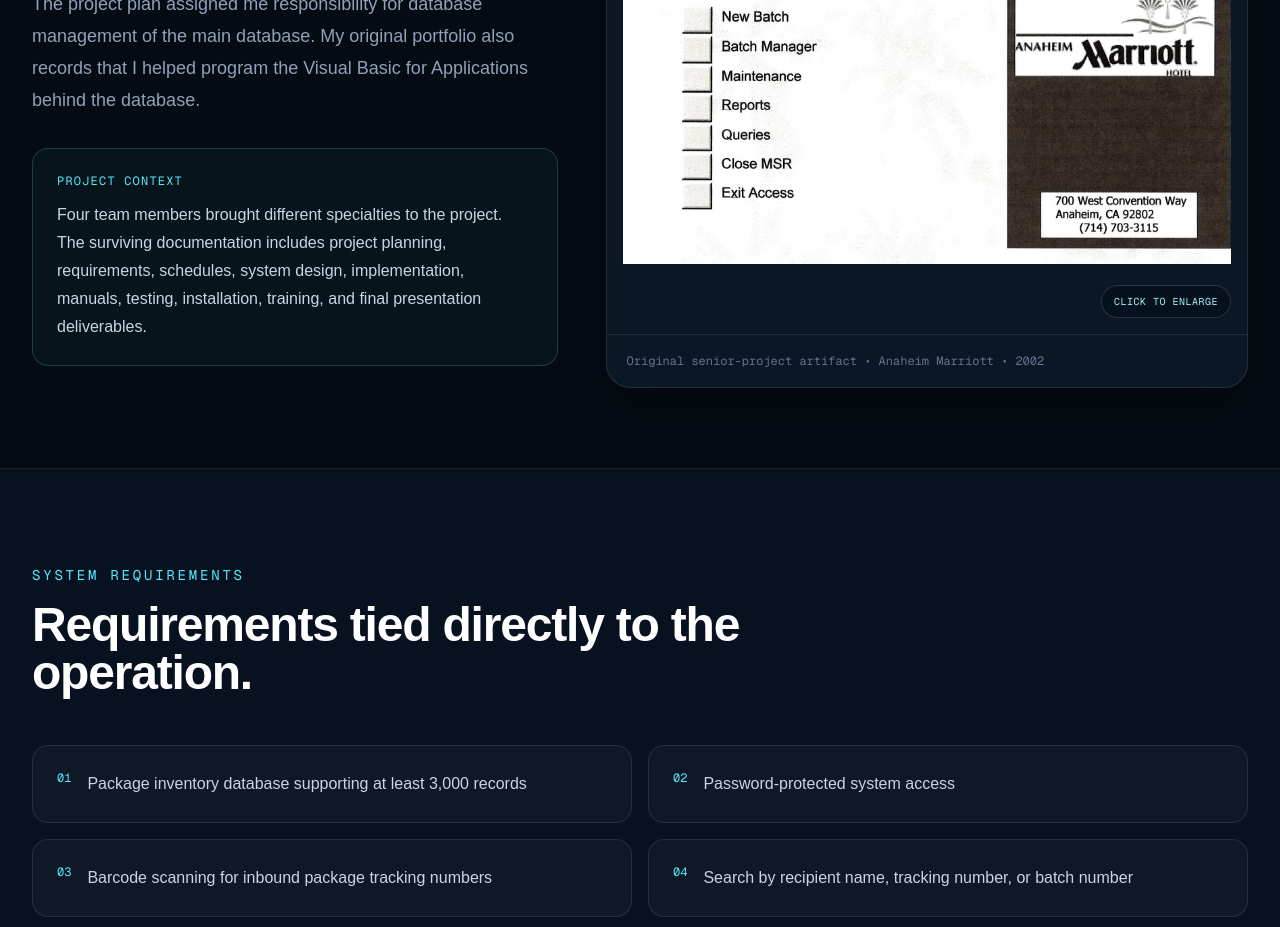
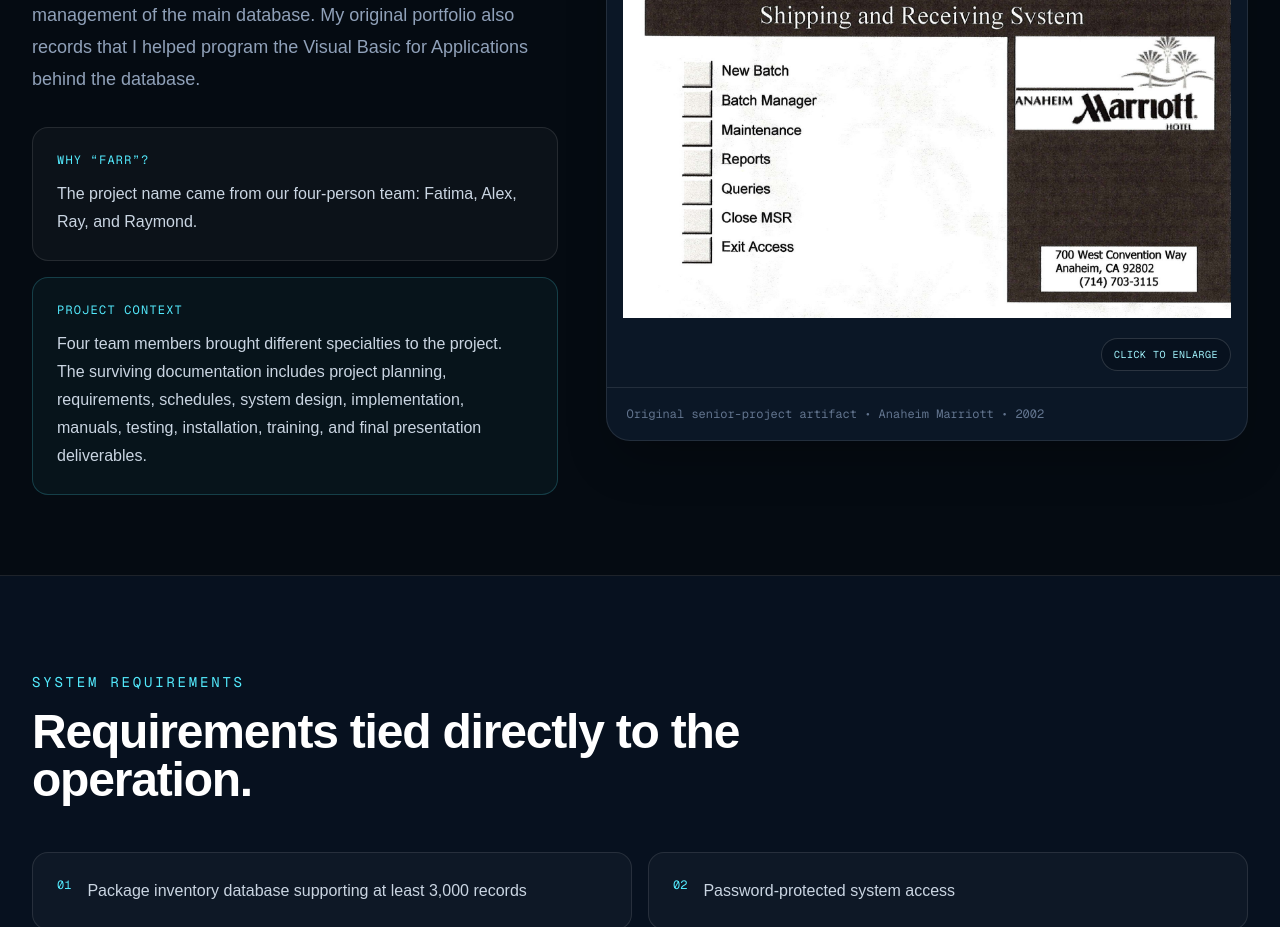
Before and after one commit to dynamind795-gh/rayresurreccion-portfolio, a Next.js app: page /projects/farr in a window 1280 px wide. Shown: the part 1460-2387 px from the top of the page. Built offline with nearby package versions, Linux system fonts and the light colour scheme.

Commit message:
farr why

```diff
--- a/src/app/projects/farr/page.tsx
+++ b/src/app/projects/farr/page.tsx
@@ -92,7 +92,14 @@ export default function FarrPage() {
                 database. My original portfolio also records that I helped program the Visual Basic
                 for Applications behind the database.
               </p>
-              <div className="mt-8 rounded-2xl border border-cyan-300/20 bg-cyan-300/[0.04] p-6">
+              <div className="mt-8 rounded-2xl border border-white/10 bg-white/[0.03] p-6">
+                <p className="font-mono text-xs tracking-widest text-cyan-300">WHY “FARR”?</p>
+                <p className="mt-3 leading-7 text-slate-300">
+                  The project name came from our four-person team: Fatima, Alex, Ray, and Raymond.
+                </p>
+              </div>
+
+              <div className="mt-4 rounded-2xl border border-cyan-300/20 bg-cyan-300/[0.04] p-6">
                 <p className="font-mono text-xs tracking-widest text-cyan-300">PROJECT CONTEXT</p>
                 <p className="mt-3 leading-7 text-slate-300">
                   Four team members brought different specialties to the project. The surviving
```
